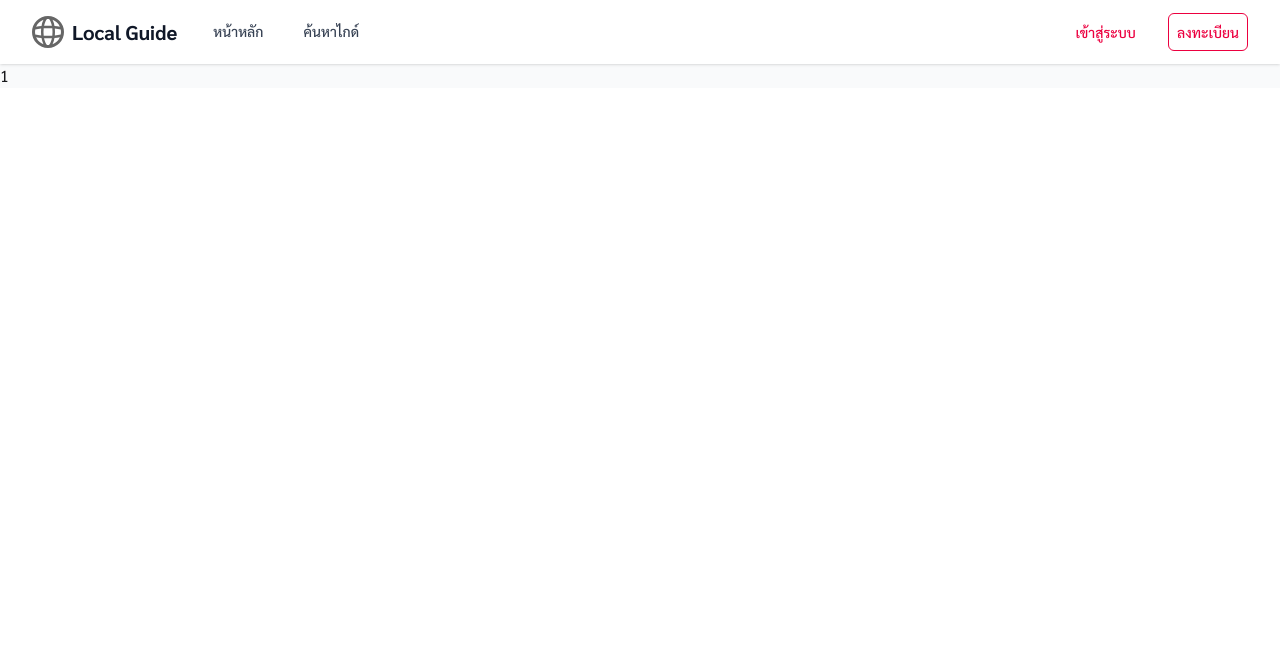
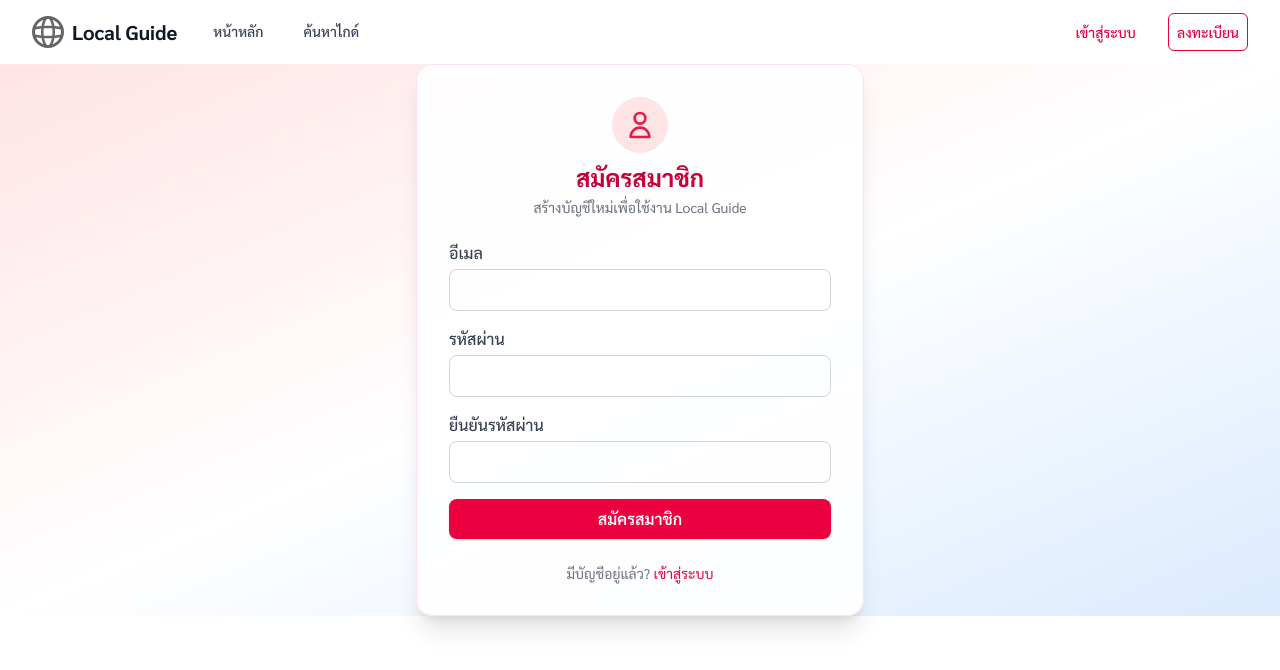
Before and after one commit to Suphasawat/localguide-final, a Next.js app in the folder localguide-front/: page /auth/register in a window 1280 px wide. Shown: the top 670 px of the page. Built offline with nearby package versions, Linux system fonts and the light colour scheme; no server answers.

Commit message:
feat: Simplify user registration and login processes by removing unnecessary fields and validations

```diff
--- a/localguide-front/src/app/auth/login/page.tsx
+++ b/localguide-front/src/app/auth/login/page.tsx
@@ -19,8 +19,8 @@ export default function Login() {
 
     try {
       await login({ email, password });
-      router.push("/"); // Redirect to home page after successful login
-      router.refresh(); // Refresh to update navigation state
+      router.push("/");
+      router.refresh();
     } catch (err: any) {
       setError(err.message || "เข้าสู่ระบบไม่สำเร็จ กรุณาตรวจสอบข้อมูล");
     } finally {
@@ -29,37 +29,42 @@ export default function Login() {
   };
 
   return (
-    <div className="min-h-screen bg-gray-50 flex flex-col justify-center py-12 sm:px-6 lg:px-8">
-      <div className="sm:mx-auto sm:w-full sm:max-w-md">
-        <h2 className="mt-6 text-center text-3xl font-extrabold text-gray-900">
-          เข้าสู่ระบบ
-        </h2>
-        <p className="mt-2 text-center text-sm text-gray-600">
+    <div className="flex flex-col items-center justify-center min-h-[60vh] bg-gradient-to-br from-rose-100 via-white to-blue-100">
+      <div className="w-full max-w-md bg-white/90 p-8 rounded-2xl shadow-xl border border-rose-100 mt-12 mb-8">
+        <div className="flex flex-col items-center mb-6">
+          <div className="bg-rose-100 rounded-full p-3 mb-2">
+            <svg
+              width="32"
+              height="32"
+              fill="none"
+              viewBox="0 0 24 24"
+              stroke="#e11d48"
+            >
+              <path
+                strokeLinecap="round"
+                strokeLinejoin="round"
+                strokeWidth="2"
+                d="M16 7a4 4 0 11-8 0 4 4 0 018 0zM12 14a7 7 0 00-7 7h14a7 7 0 00-7-7z"
+              />
+            </svg>
+          </div>
+          <h1 className="text-2xl font-bold text-rose-700">เข้าสู่ระบบ</h1>
+          <p className="text-gray-500 text-sm mt-1">
             หรือ{" "}
             <Link
               href="/auth/register"
-            className="font-medium text-rose-600 hover:text-rose-500"
+              className="text-rose-600 hover:underline font-medium"
             >
-            ลงทะเบียนสมาชิกใหม่
+              สมัครสมาชิกใหม่
             </Link>
           </p>
         </div>
-
-      <div className="mt-8 sm:mx-auto sm:w-full sm:max-w-md">
-        <div className="bg-white py-8 px-4 shadow sm:rounded-lg sm:px-10">
         <form className="space-y-6" onSubmit={handleSubmit}>
           {error && (
-              <div className="rounded-md bg-red-50 p-4">
-                <div className="flex">
-                  <div className="ml-3">
-                    <h3 className="text-sm font-medium text-red-800">
+            <div className="rounded-md bg-red-50 p-4 text-center text-red-700 font-medium text-sm mb-2">
               {error}
-                    </h3>
-                  </div>
-                </div>
             </div>
           )}
-
           <div>
             <label
               htmlFor="email"
@@ -67,7 +72,6 @@ export default function Login() {
             >
               อีเมล
             </label>
-              <div className="mt-1">
             <input
               id="email"
               name="email"
@@ -76,12 +80,10 @@ export default function Login() {
               required
               value={email}
               onChange={(e) => setEmail(e.target.value)}
-                  className="appearance-none block w-full px-3 py-2 border border-gray-300 rounded-md shadow-sm placeholder-gray-400 focus:outline-none focus:ring-rose-500 focus:border-rose-500 sm:text-sm"
+              className="mt-1 block w-full px-3 py-2 border border-gray-300 rounded-lg shadow-sm placeholder-gray-400 focus:outline-none focus:ring-2 focus:ring-rose-200 focus:border-rose-400 sm:text-sm transition"
               placeholder="your@email.com"
             />
           </div>
-            </div>
-
           <div>
             <label
               htmlFor="password"
@@ -89,7 +91,6 @@ export default function Login() {
             >
               รหัสผ่าน
             </label>
-              <div className="mt-1">
             <input
               id="password"
               name="password"
@@ -98,49 +99,43 @@ export default function Login() {
               required
               value={password}
               onChange={(e) => setPassword(e.target.value)}
-                  className="appearance-none block w-full px-3 py-2 border border-gray-300 rounded-md shadow-sm placeholder-gray-400 focus:outline-none focus:ring-rose-500 focus:border-rose-500 sm:text-sm"
+              className="mt-1 block w-full px-3 py-2 border border-gray-300 rounded-lg shadow-sm placeholder-gray-400 focus:outline-none focus:ring-2 focus:ring-rose-200 focus:border-rose-400 sm:text-sm transition"
               placeholder="••••••••"
             />
           </div>
-            </div>
-
-            <div className="flex items-center justify-between">
+          <div className="flex items-center justify-between mt-2">
             <div className="flex items-center">
               <input
                 id="remember-me"
                 name="remember-me"
                 type="checkbox"
                 className="h-4 w-4 text-rose-600 focus:ring-rose-500 border-gray-300 rounded"
+                disabled
               />
               <label
                 htmlFor="remember-me"
-                  className="ml-2 block text-sm text-gray-900"
+                className="ml-2 block text-sm text-gray-400 select-none"
               >
-                  จดจำฉัน
+                จดจำฉัน (เร็วๆ นี้)
               </label>
             </div>
-
             <div className="text-sm">
               <Link
                 href="/auth/forgot-password"
-                  className="font-medium text-rose-600 hover:text-rose-500"
+                className="text-rose-600 hover:underline font-medium"
               >
                 ลืมรหัสผ่าน?
               </Link>
             </div>
           </div>
-
-            <div>
           <button
             type="submit"
             disabled={isLoading}
-                className="w-full flex justify-center py-2 px-4 border border-transparent rounded-md shadow-sm text-sm font-medium text-white bg-rose-600 hover:bg-rose-700 focus:outline-none focus:ring-2 focus:ring-offset-2 focus:ring-rose-500 disabled:opacity-50"
+            className="w-full bg-rose-600 text-white py-2 rounded-lg font-semibold hover:bg-rose-700 transition shadow disabled:opacity-50 mt-4"
           >
             {isLoading ? "กำลังเข้าสู่ระบบ..." : "เข้าสู่ระบบ"}
           </button>
-            </div>
         </form>
-        </div>
       </div>
     </div>
   );
--- a/localguide-front/src/app/auth/register/page.tsx
+++ b/localguide-front/src/app/auth/register/page.tsx
@@ -1,8 +1,135 @@
 "use client";
 import { useState } from "react";
+import { register as registerApi } from "../../services/auth.service";
+import { useRouter } from "next/navigation";
 
 const Register = () => {
-  return <div>1</div>;
+  const [form, setForm] = useState({
+    email: "",
+    password: "",
+    confirmPassword: "",
+  });
+  const [loading, setLoading] = useState(false);
+  const [error, setError] = useState("");
+  const router = useRouter();
+
+  const handleChange = (e: React.ChangeEvent<HTMLInputElement>) => {
+    const { name, value } = e.target;
+    setForm((prev) => ({ ...prev, [name]: value }));
+  };
+
+  const handleSubmit = async (e: React.FormEvent) => {
+    e.preventDefault();
+    setLoading(true);
+    setError("");
+    if (form.password !== form.confirmPassword) {
+      setError("รหัสผ่านและยืนยันรหัสผ่านไม่ตรงกัน");
+      setLoading(false);
+      return;
+    }
+    try {
+      await registerApi({
+        email: form.email,
+        password: form.password,
+      });
+      router.push("/profile");
+    } catch (err: any) {
+      setError(err.message || "เกิดข้อผิดพลาด");
+    } finally {
+      setLoading(false);
+    }
+  };
+
+  return (
+    <div className="flex flex-col items-center justify-center min-h-[60vh] bg-gradient-to-br from-rose-100 via-white to-blue-100">
+      <div className="w-full max-w-md bg-white/90 p-8 rounded-2xl shadow-xl border border-rose-100">
+        <div className="flex flex-col items-center mb-6">
+          <div className="bg-rose-100 rounded-full p-3 mb-2">
+            <svg
+              width="32"
+              height="32"
+              fill="none"
+              viewBox="0 0 24 24"
+              stroke="#e11d48"
+            >
+              <path
+                strokeLinecap="round"
+                strokeLinejoin="round"
+                strokeWidth="2"
+                d="M16 7a4 4 0 11-8 0 4 4 0 018 0zM12 14a7 7 0 00-7 7h14a7 7 0 00-7-7z"
+              />
+            </svg>
+          </div>
+          <h1 className="text-2xl font-bold text-rose-700">สมัครสมาชิก</h1>
+          <p className="text-gray-500 text-sm mt-1">
+            สร้างบัญชีใหม่เพื่อใช้งาน Local Guide
+          </p>
+        </div>
+        <form onSubmit={handleSubmit}>
+          <div className="mb-4">
+            <label className="block mb-1 font-medium text-gray-700">
+              อีเมล
+            </label>
+            <input
+              type="email"
+              name="email"
+              value={form.email}
+              onChange={handleChange}
+              required
+              className="w-full border border-gray-300 px-3 py-2 rounded-lg focus:ring-2 focus:ring-rose-200 focus:border-rose-400 transition"
+              autoComplete="email"
+            />
+          </div>
+          <div className="mb-4">
+            <label className="block mb-1 font-medium text-gray-700">
+              รหัสผ่าน
+            </label>
+            <input
+              type="password"
+              name="password"
+              value={form.password}
+              onChange={handleChange}
+              required
+              minLength={8}
+              className="w-full border border-gray-300 px-3 py-2 rounded-lg focus:ring-2 focus:ring-rose-200 focus:border-rose-400 transition"
+              autoComplete="new-password"
+            />
+          </div>
+          <div className="mb-4">
+            <label className="block mb-1 font-medium text-gray-700">
+              ยืนยันรหัสผ่าน
+            </label>
+            <input
+              type="password"
+              name="confirmPassword"
+              value={form.confirmPassword}
+              onChange={handleChange}
+              required
+              minLength={8}
+              className="w-full border border-gray-300 px-3 py-2 rounded-lg focus:ring-2 focus:ring-rose-200 focus:border-rose-400 transition"
+              autoComplete="new-password"
+            />
+          </div>
+          {error && (
+            <div className="mb-4 text-red-600 text-center">{error}</div>
+          )}
+          <button
+            type="submit"
+            className="w-full bg-rose-600 text-white py-2 rounded-lg font-semibold hover:bg-rose-700 transition shadow"
+            disabled={loading}
+          >
+            {loading ? "กำลังสมัคร..." : "สมัครสมาชิก"}
+          </button>
+        </form>
+        <div className="mt-6 text-center text-gray-500 text-sm">
+          มีบัญชีอยู่แล้ว?{" "}
+          <a href="/auth/login" className="text-rose-600 hover:underline">
+            เข้าสู่ระบบ
+          </a>
+        </div>
+      </div>
+    </div>
+  );
 };
 
 export default Register;
--- a/localguide-front/src/app/services/auth.service.ts
+++ b/localguide-front/src/app/services/auth.service.ts
@@ -11,22 +11,6 @@ interface LoginData {
 interface RegisterData {
   email: string;
   password: string;
-  firstName: string;
-  lastName: string;
-  nickname?: string;
-  birthDate: string;
-  nationality: string;
-  phone: string;
-  sex: string;
-  roleId: number;
-  // Guide specific fields
-  bio?: string;
-  experience?: string;
-  price?: number;
-  district?: string;
-  city?: string;
-  province?: string;
-  languages?: number[];
 }
 
 interface AuthResponse {
@@ -34,12 +18,7 @@ interface AuthResponse {
   user: {
     id: number;
     email: string;
-    firstName: string;
-    lastName: string;
-    role: {
-      id: number;
-      name: string;
-    };
+    role: number;
   };
 }
 
```
Also changed, not shown: 2 other files (tests, documents, lock files or other folders). Lines whose indentation alone changed are shown as unchanged.
